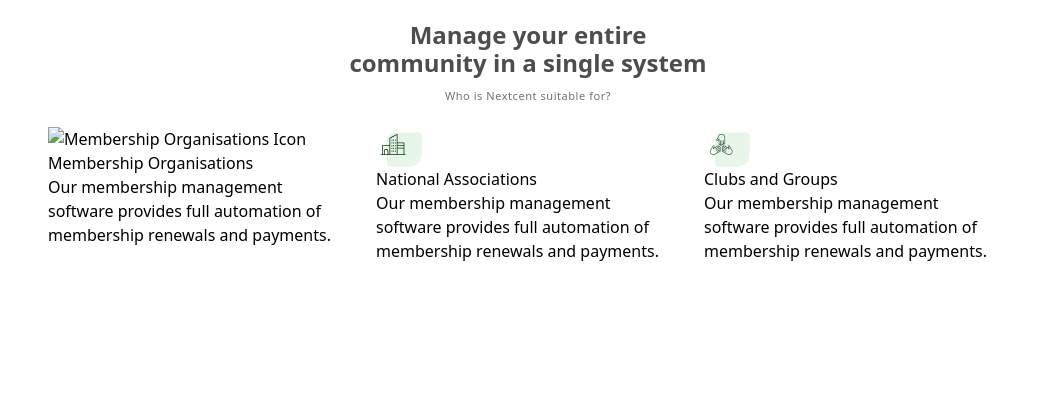
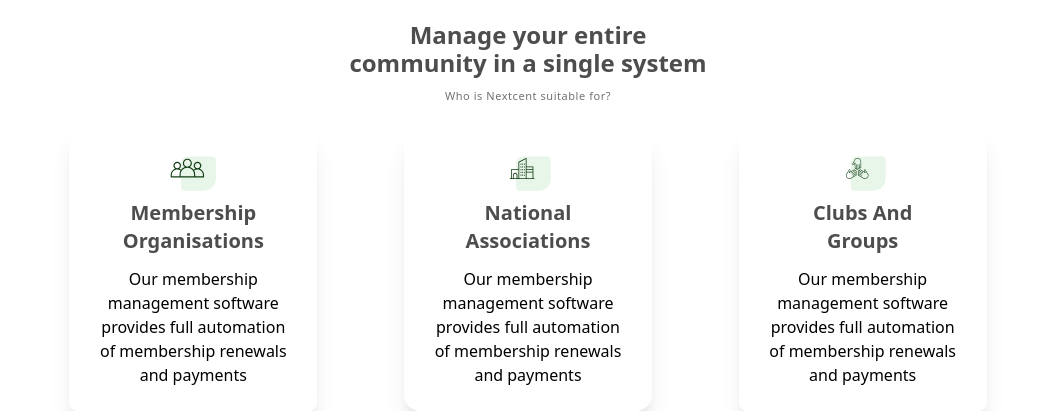
Before and after one commit to Zan-Mhmmdr/agency-landing-ui, a website: page index.html in a window 1280 px wide. Shown: the part 637-1048 px from the top of the page, without its empty margins (112-1167 px from the left). Before the commit the page ends 940 px from the top, so only its background shows below. Drawn offline with nearby package versions, Linux system fonts and the light colour scheme.

Commit message:
refactor: card

```diff
--- a/index.html
+++ b/index.html
@@ -141,46 +141,44 @@
         </p>
       </div>
 
-      <div
-        class="grid grid-cols-1 sm:grid-cols-2 lg:grid-cols-3 gap-6 mt-3 mb-10 px-4"
-      >
-        <!-- Card Component -->
-        <div class="card">
-          <img
-            src="src/assets/images/icons/icon1.svg"
-            alt="Membership Organisations Icon"
-            class="card-icon"
-          />
-          <h2 class="card-title">Membership Organisations</h2>
-          <p class="card-description">
+      <div class="flex space-x-3 justify-around mt-3">
+        <div
+          class="w-1/4 p-6 shadow-xl rounded-lg flex flex-col items-center text-center"
+        >
+          <img src="src/assets/images/icons/Icon.svg" alt="" />
+          <h2 class="font-bold text-xl text-[#4D4D4D] mt-2 mb-3">
+            Membership <br />
+            Organisations
+          </h2>
+          <p class="font-normal" text-[#717171] text-[5px] >
             Our membership management software provides full automation of
-            membership renewals and payments.
+            membership renewals and payments
           </p>
         </div>
-
-        <div class="card">
-          <img
-            src="src/assets/images/icons/icon2.svg"
-            alt="National Associations Icon"
-            class="card-icon"
-          />
-          <h2 class="card-title">National Associations</h2>
-          <p class="card-description">
+        <div
+          class="w-1/4 p-6 shadow-xl rounded-2xl flex flex-col items-center text-center"
+        >
+          <img src="src/assets/images/icons/icon2.svg" alt="" />
+          <h2 class="font-bold text-xl text-[#4D4D4D] mt-2 mb-3">
+            National <br />
+            Associations
+          </h2>
+          <p class="font-normal" text-[#717171] text-[5px]>
             Our membership management software provides full automation of
-            membership renewals and payments.
+            membership renewals and payments
           </p>
         </div>
-
-        <div class="card">
-          <img
-            src="src/assets/images/icons/icon3.svg"
-            alt="Clubs and Groups Icon"
-            class="card-icon"
-          />
-          <h2 class="card-title">Clubs and Groups</h2>
-          <p class="card-description">
+        <div
+          class="w-1/4 p-6 shadow-xl rounded-lg flex flex-col items-center text-center"
+        >
+          <img src="src/assets/images/icons/icon3.svg" alt="" />
+          <h2 class="font-bold text-xl text-[#4D4D4D] mt-2 mb-3">
+            Clubs And <br />
+            Groups
+          </h2>
+          <p class="font-normal" text-[#717171] text-[5px]>
             Our membership management software provides full automation of
-            membership renewals and payments.
+            membership renewals and payments
           </p>
         </div>
       </div>
```
